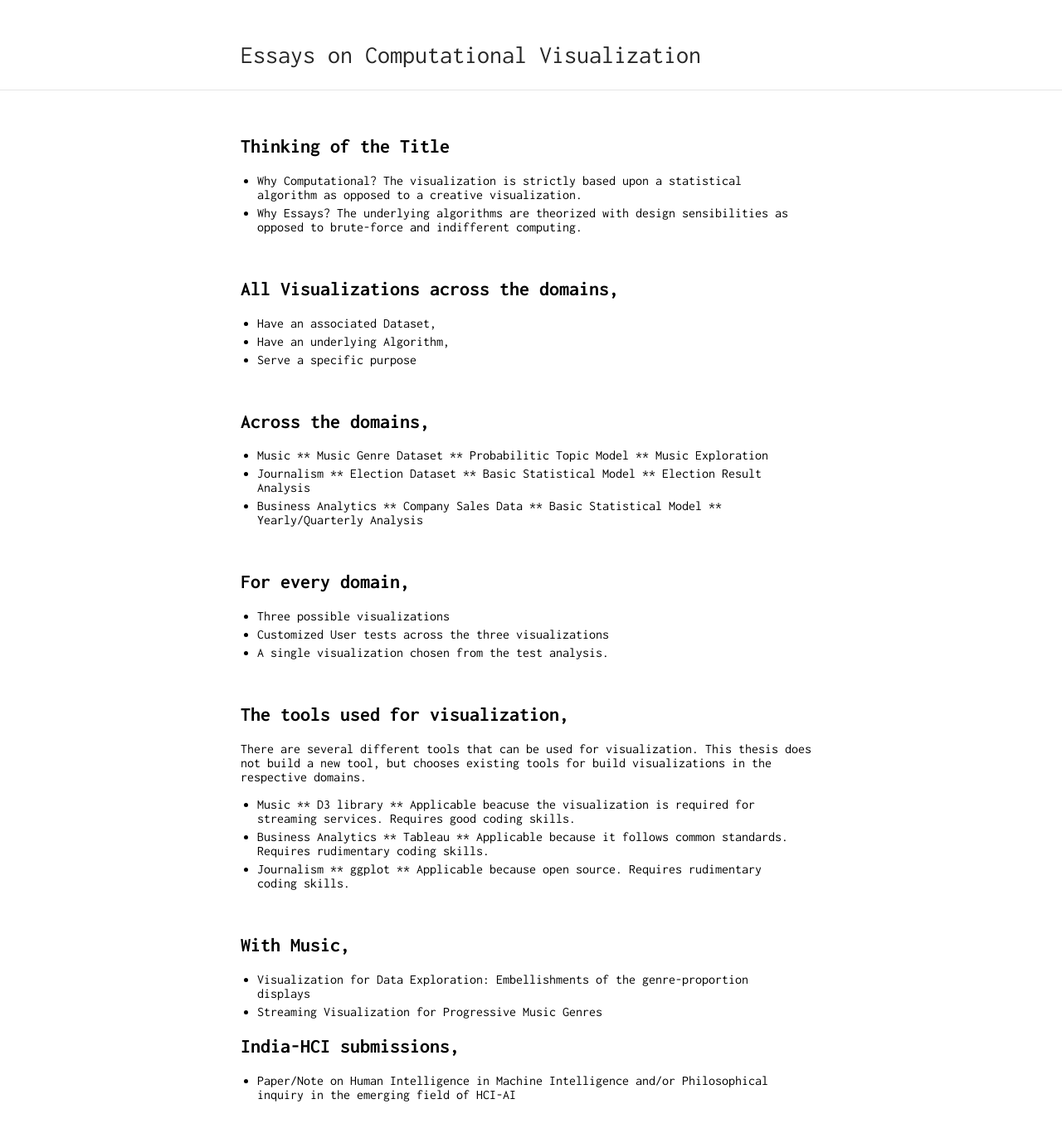
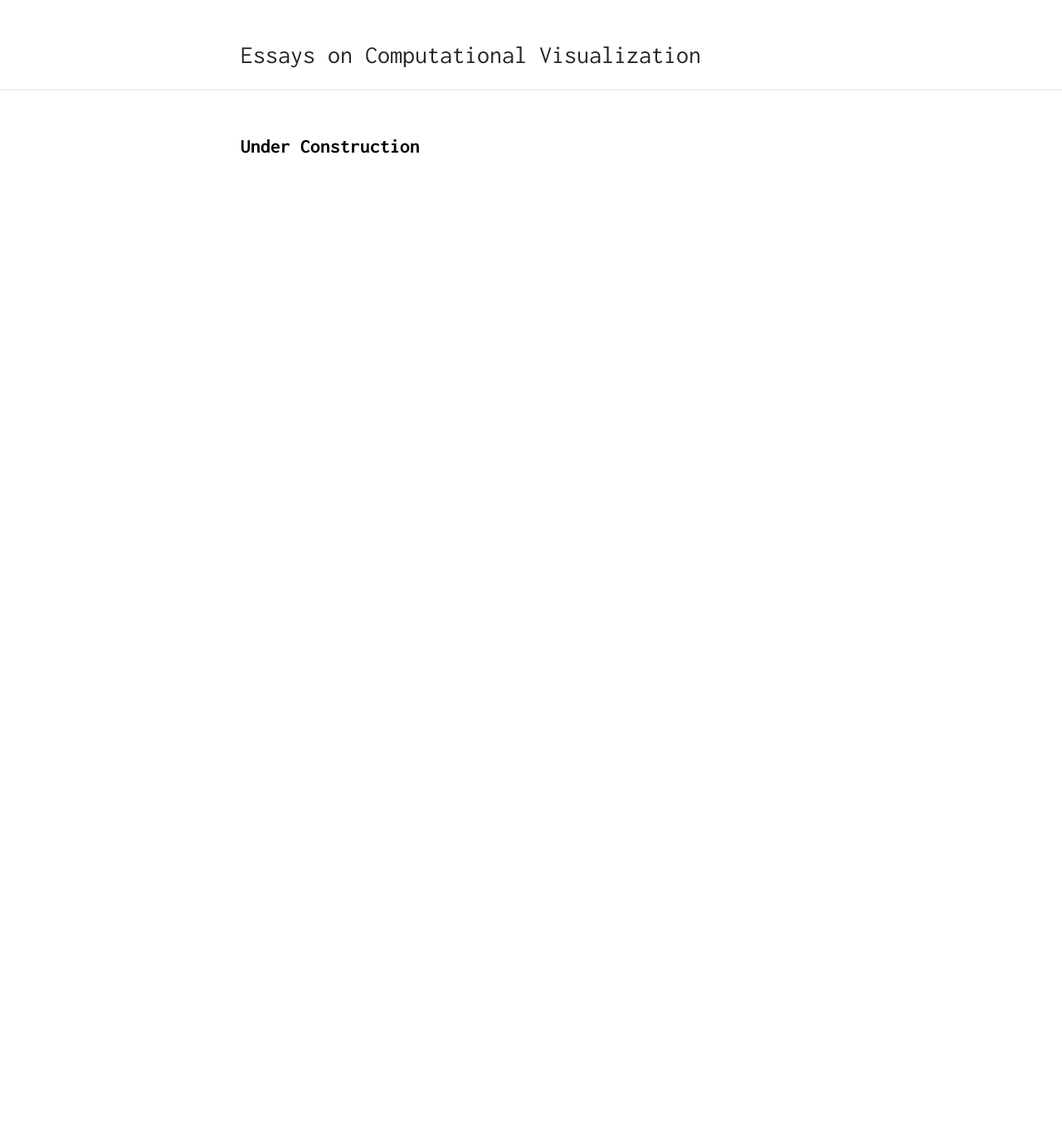
Before and after one commit to panda-swaroop/panda-swaroop.github.io, a Jekyll site: the page built from index.md, in a window 1280 px wide. Shown: the whole page at 83% size. Built offline with Jekyll 4.4.1, drawn with Linux system fonts in a browser that asks for light colours; after the commit the page ends 900 px from its top, so only the background shows below that.

Commit message:
Update index.md

```diff
--- a/index.md
+++ b/index.md
@@ -3,69 +3,5 @@ layout: default
 ---
 
 <br>
-
-## Thinking of the Title
-
-
-
-* Why Computational? The visualization is strictly based upon a statistical algorithm as opposed to a creative visualization.
-* Why Essays? The underlying algorithms are theorized with design sensibilities as opposed to brute-force and indifferent computing.
-<!-- * Interests: NLP, ML, unsupervised methods, digital humanities, computational social science -->
-
+## Under Construction
 <br>
-
-## All Visualizations across the domains,
-
-* Have an associated Dataset,
-* Have an underlying Algorithm,
-* Serve a specific purpose
-
-<br>
-
-## Across the domains,
-* Music
-** Music Genre Dataset
-** Probabilitic Topic Model
-** Music Exploration
-* Journalism
-** Election Dataset
-** Basic Statistical Model
-** Election Result Analysis
-* Business Analytics
-** Company Sales Data
-** Basic Statistical Model
-** Yearly/Quarterly Analysis
-
-<br>
-
-## For every domain,
-* Three possible visualizations
-* Customized User tests across the three visualizations
-* A single visualization chosen from the test analysis.
-
-<br>
-
-## The tools used for visualization,
-There are several different tools that can be used for visualization. This thesis does not build a new tool, but chooses existing tools for build visualizations in the respective domains.
-
-* Music ** D3 library ** Applicable beacuse the visualization is required for streaming services. Requires good coding skills.
-* Business Analytics ** Tableau ** Applicable because it follows common standards. Requires rudimentary coding skills.
-* Journalism ** ggplot ** Applicable because open source. Requires rudimentary coding skills.
-
-
-<br>
-
-## With Music,
-
-
-<!--<img src="Image2.png">-->
-
-* Visualization for Data Exploration: Embellishments of the genre-proportion displays
-* Streaming Visualization for Progressive Music Genres
-<br>
-
-## India-HCI submissions,
-
-* Paper/Note on Human Intelligence in Machine Intelligence and/or Philosophical inquiry in the emerging field of HCI-AI
-
-<br><br>
```
